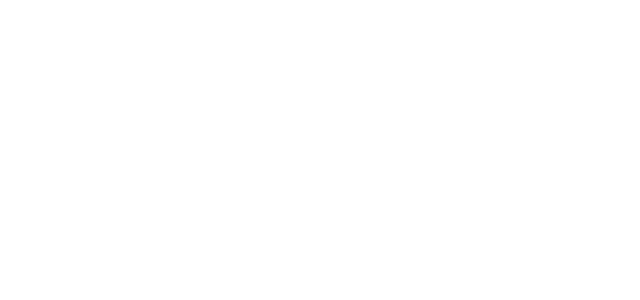
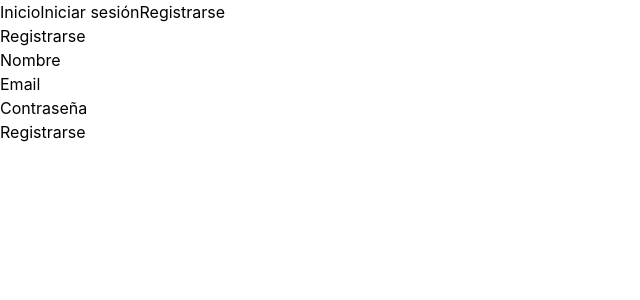
Before and after one commit to GonzaloRomero66/trabajo-practico-integrador-2, a React (Vite) app: page /register in a window 1280 px wide. Before the commit this address had no page. Shown: the top 300 px of the page, without its empty margins (0-640 px from the left). Built offline with nearby package versions, Linux system fonts and the light colour scheme.

Commit message:
se agrego navbar y la pagina de registro, aunque sigue estando en prueba

```diff
--- a/src/components/NavBar.jsx
+++ b/src/components/NavBar.jsx
@@ -0,0 +1,24 @@
+import { Link } from "react-router-dom";
+
+const Navbar = () => {
+
+    return (
+        <nav>
+
+            <Link to="/">
+                Inicio
+            </Link>
+
+            <Link to="/login">
+                Iniciar sesión
+            </Link>
+
+            <Link to="/register">
+                Registrarse
+            </Link>
+
+        </nav>
+    );
+};
+
+export default Navbar;
--- a/src/pages/RegisterPage.jsx
+++ b/src/pages/RegisterPage.jsx
@@ -0,0 +1,47 @@
+const RegisterPage = () => {
+
+    return (
+        <div>
+
+            <h1>Registrarse</h1>
+
+            <form>
+
+                <div>
+                    <label>Nombre</label>
+
+                    <input
+                        type="text"
+                        name="name"
+                    />
+                </div>
+
+                <div>
+                    <label>Email</label>
+
+                    <input
+                        type="email"
+                        name="email"
+                    />
+                </div>
+
+                <div>
+                    <label>Contraseña</label>
+
+                    <input
+                        type="password"
+                        name="password"
+                    />
+                </div>
+
+                <button type="submit">
+                    Registrarse
+                </button>
+
+            </form>
+
+        </div>
+    );
+};
+
+export default RegisterPage;
--- a/src/router/AppRouter.jsx
+++ b/src/router/AppRouter.jsx
@@ -1,17 +1,17 @@
 import { BrowserRouter, Routes, Route } from "react-router-dom";
+import Navbar from "../components/NavBar";
 import LoginPage from "../pages/LoginPage";
+import RegisterPage from "../pages/RegisterPage";
 
 const AppRouter = () => {
-
   return (
     <BrowserRouter>
+      <Navbar />
 
       <Routes>
-
         <Route path="/login" element={<LoginPage />} />
-
+        <Route path="/register" element={<RegisterPage />} />
       </Routes>
-
     </BrowserRouter>
   );
 };
```
Lines whose indentation alone changed are shown as unchanged.
